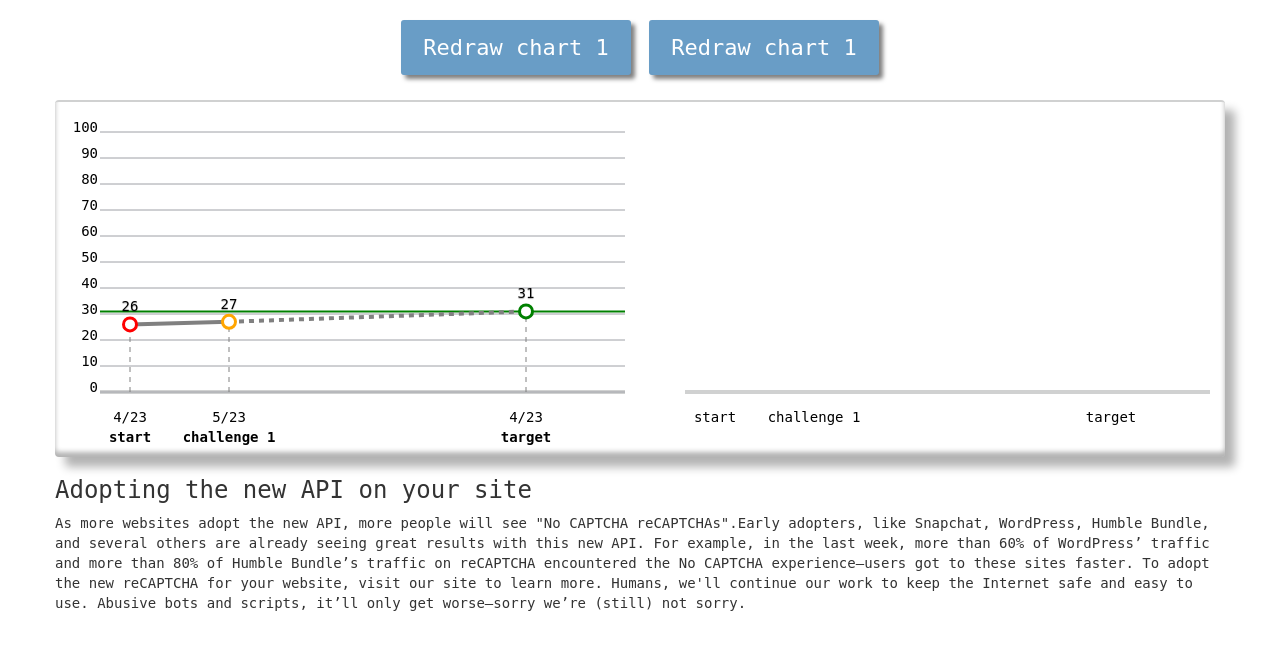
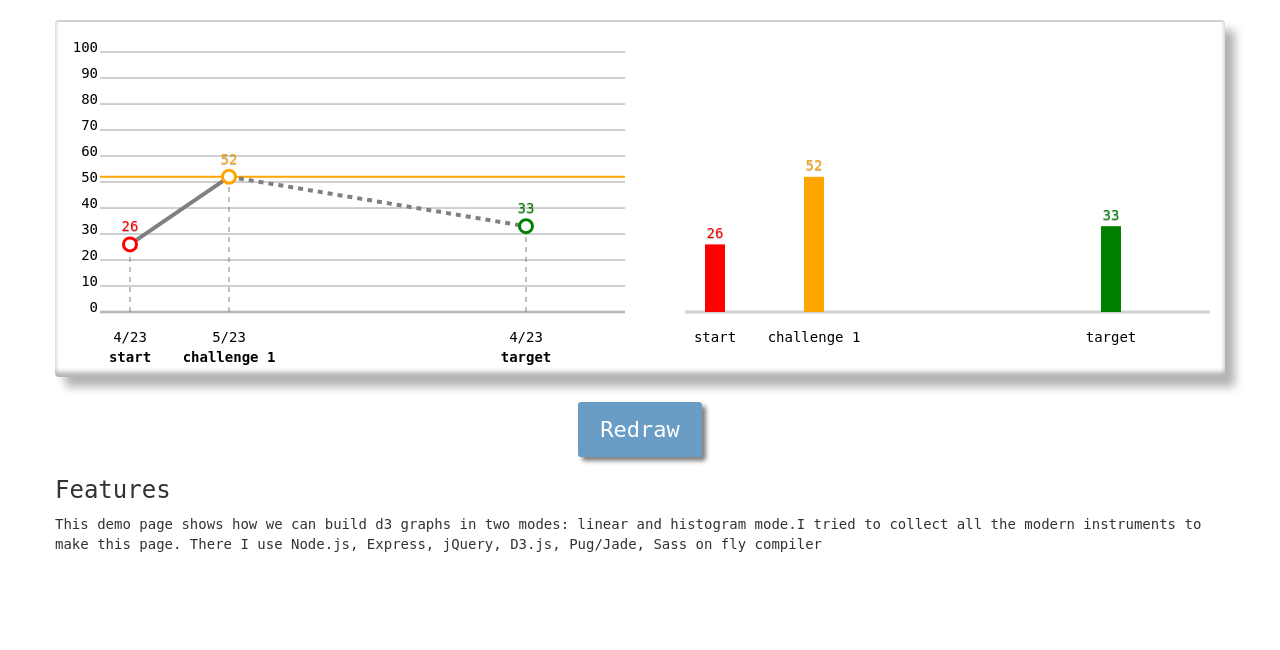
Before and after one commit to SteveBidenko/d3-charts-demo, a website: page site/view/index.pug in a window 1280 px wide. Drawn offline with nearby package versions, Linux system fonts and the light colour scheme; files that its build step writes are made by us from their sources.

Commit message:
Added histogram to the right div and added functionality synchronous redrawing of both graphs

```diff
--- a/package.json
+++ b/package.json
@@ -31,5 +31,8 @@
     "gulp-watch": "^4.3.8",
     "main-bower-files": "^2.13.1",
     "pug": "^2.0.0-beta3"
+  },
+  "devDependencies": {
+    "node-sass-middleware": "^0.9.8"
   }
 }
--- a/sass/_chart.scss
+++ b/sass/_chart.scss
@@ -11,7 +11,7 @@
   }
 
   line.lower-line {
-    stroke-width: 4;
+    stroke-width: 3;
   }
 
   line.extremum-line {
@@ -49,7 +49,6 @@
 
 .tipsy {
   font-family: $body-font;
-  color: #000;
   text-align: center;
   position: absolute;
   padding: 5px;
--- a/sass/_form.scss
+++ b/sass/_form.scss
@@ -1,8 +1,7 @@
 @import '_variables';
 
 .form-container {
-  text-rendering: geometricPrecision;
-  height: 80px;
+  margin-top: 25px;
   width: 100%;
   text-shadow: 0 1px 1px rgba(255,255,255,.5);
   text-align: center;
--- a/sass/app.scss
+++ b/sass/app.scss
@@ -30,7 +30,7 @@ body {
   //-webkit-tap-highlight-color: rgba(0,0,0,0);
   font-family: $body-font;
   //font-weight: 300;
-  //color: $color-9;
+  //border: yellow solid thin;
 }
 
 .content, [role="main"], div.popup {
--- a/site/js/app.js
+++ b/site/js/app.js
@@ -2,45 +2,53 @@
 (function($) {
     const
         h = 350,
+        dots = 5,
         margin = 30,
         duration = 1000,
-        label2 = ['start', 'challenge 1', '', '', 'target'],
+        values = [26, 52, 33],
+        bounds = [0, 100],
+        labels = ['start', 'challenge 1', '', '', 'target'],
+        colors = ['red', 'orange', 'green', 'green', 'green'],
         ease = 'cubic-out';
 
     var charts = [{
             htmlElement: '#chart-index',
-            dots: 5,
-            values: [26, 27, 31],
+            dots: dots,
+            values: values,
             label1X: ['4/23', '5/23', '', '', '4/23'],
-            label2X: label2,
-            titleColors: ['red', 'orange', 'green', 'green', 'green'],
-            bounds: [0, 100],
+            label2X: labels,
+            titleColors: colors,
+            bounds: bounds,
             type: 'linear',
             behavior: 'maximum'
         }, {
             htmlElement: '#chart-challenge',
-            dots: 5,
-            values: [43, 42, 41],
-            label1X: ['4/23', '5/23', '', '', '4/23'],
-            label2X: label2,
-            titleColors: ['black', 'blue', 'blue', 'blue', 'blue'],
-            bounds: [40, 50],
-            // type: 'linear',
+            dots: dots,
+            values: values,
+            label1X: labels,
+            label2X: [],
+            titleColors: colors,
+            bounds: bounds,
             type: 'histogram',
             behavior: 'minimum'
         }];
 
     $(document).ready(function() {
+        // var primaryChart = charts[0];
         charts.forEach(function(chart, idx) {
-            chart.w = $(chart.htmlElement).width();
-            chart.xRange = [0 + margin, chart.w - margin];
+            var $chartDiv = $(chart.htmlElement);
+            if ($chartDiv.length) {
+                chart.w = $chartDiv.width();
+                chart.xRange = [margin, chart.w - margin];
                 chart.x = d3.scale.linear().domain([0, chart.dots]).range(chart.xRange);
-            chart.yRange = [0 + margin, h - 2 * margin];
+                chart.yRange = [margin, h - 2 * margin];
                 chart.y = d3.scale.linear().domain(chart.bounds).range(chart.yRange);
                 chart.dataY = normalizeDataY(chart.values);
-            chart.idx = idx;
                 if (typeof chart[chart.type] === 'function') {
                     chart[chart.type]();
+                }
+            } else {
+                console.info('There is not any <div> with the id ' + chart.htmlElement + ' on the page');
             }
         });
         addListenerToButtons();
@@ -63,19 +71,48 @@
         var chart = this,
             x = chart.x,
             y = chart.y,
-            g, vis = d3.select(chart.htmlElement).select('svg#svg' + chart.idx).select('g');
-        console.log(chart);
+            dataY = chart.dataY,
+            g, vis = d3.select(chart.htmlElement).select('svg.charts').select('g');
         if (vis.empty()) {
             prepareDraw();
         }
+        g = chart.g;
+        console.log(dataY);
+        // Draw bars and tooltips
+        [0, 1, 4].forEach(function(dot) {
+            var barWidth = 20,
+                pointX = x(dot) + margin - barWidth / 2,
+                pointY = -1 * y(dataY[dot]);
+            // Draw a bar
+            g.append('rect')
+                .classed('bars dynamic', true)
+                .style('fill', chart.titleColors[dot])
+                .attr('width', barWidth)
+                .attr('x', pointX)
+                .attr('y', -margin)
+                .attr('height', 0)
+                .transition().duration(duration).ease(ease)
+                .attr('y', pointY)
+                .attr('height', -pointY - margin);
+            // Draw a tooltip
+            g.append('svg:text')
+                .attr('class', 'tipsy dynamic')
+                .attr('text-anchor', 'middle')
+                .style('fill', chart.titleColors[dot])
+                .text(dataY[dot])
+                .attr('x', pointX + barWidth / 2)
+                .attr('y', -margin)
+                .transition().duration(duration).ease(ease)
+                .attr('y', pointY - 6.5);
+        });
         // console.log('called histogram with the argument ', chart);
         // Draw base of the chart at start of the application
         function prepareDraw() {
-            var label2X = chart.label2X,
+            var labelX = chart.label1X,
                 xLabels,
                 vis = d3.select(chart.htmlElement)
                     .append('svg:svg')
-                    .attr('id', 'svg' + chart.idx)
+                    .classed('charts', true)
                     .attr('width', chart.w)
                     .attr('height', h);
             // console.log(chart);
@@ -92,7 +129,7 @@
             // X labels
             xLabels.append('svg:text')
                 .attr('class', 'xLabel')
-                .text(function(d, i) { return label2X[i - 1]; })
+                .text(function(d, i) { return labelX[i - 1]; })
                 .attr('x', function(d) { return x(d - 1) + margin; })
                 .attr('y', 0)
                 .attr('text-anchor', 'middle');
@@ -107,7 +144,7 @@
             extremum = chart.behavior == 'maximum' ? d3.max(dataY) : d3.min(dataY),
             extremumNumber = dataY.indexOf(extremum),
             extremumLine = -1 * y(extremum),
-            g, vis = d3.select(chart.htmlElement).select('svg#svg' + chart.idx).select('g');
+            g, vis = d3.select(chart.htmlElement).select('svg.charts').select('g');
 
         // console.log(y(0));
         if (vis.empty()) {
@@ -170,6 +207,7 @@
             g.append('svg:text')
                 .attr('class', 'tipsy dynamic')
                 .attr('text-anchor', 'middle')
+                .style('fill', chart.titleColors[dot])
                 .text(dataY[dot])
                 .attr('x', pointX)
                 .attr('y', 0)
@@ -183,7 +221,7 @@
                 xLabels,
                 vis = d3.select(chart.htmlElement)
                     .append('svg:svg')
-                    .attr('id', 'svg' + chart.idx)
+                    .classed('charts', true)
                     .attr('width', chart.w)
                     .attr('height', h);
 
@@ -247,20 +285,21 @@
 
     function addListenerToButtons() {
         $('div.form-container button').on('click', function(button) {
-            var id = $(button.target).attr('id').split('-'),
-                num = id[1] ? id[1] : 0,
-                chart = charts[num];
+            var selector = 'svg.charts ',
+                newData = generateOtherData(bounds, values.length);
             // removeChart(num);
-            d3.selectAll('#svg' + num + ' circle.dynamic')
+            d3.selectAll(selector + 'circle.dynamic')
                 .transition().duration(duration).ease(ease)
                 .attr('cy', 0)
                 .attr('r', 0)
                 .remove();
-            d3.selectAll('#svg' + num + ' line.dynamic, #svg' + num + ' text.dynamic').remove();
-            chart.dataY = generateOtherData(chart.bounds, chart.values.length);
+            d3.selectAll(selector + 'line.dynamic, ' + selector + 'text.dynamic, ' + selector + 'rect.dynamic').remove();
+            charts.forEach(function(chart) {
+                chart.dataY = newData;
                 if (typeof chart[chart.type] === 'function') {
                     chart[chart.type]();
                 }
+            });
             button.preventDefault();
         });
     }
--- a/site/view/index.pug
+++ b/site/view/index.pug
@@ -8,24 +8,24 @@ html(lang="en")
         link(rel="stylesheet", href="/css/app.css")
     body
         h1.page-title #{pageTitle}
-        div.container
-            div.row
-                div.form-container
-                    button#redraw-0(value="random") Redraw chart 1
-                    button#redraw-1(value="random") Redraw chart 1
-            div#entity-chart.row
-                div#chart-index.col-md-6
-                div#chart-challenge.col-md-6
-            div.popup
-        div.container
-            div.row.description
-                h3 Adopting the new API on your site
-                p As more websites adopt the new API, more people will see "No CAPTCHA reCAPTCHAs".
-                    | Early adopters, like Snapchat, WordPress, Humble Bundle, and several others are already seeing great results with this
-                    | new API. For example, in the last week, more than 60% of WordPress’ traffic and more than 80% of Humble Bundle’s traffic
-                    | on reCAPTCHA encountered the No CAPTCHA experience—users got to these sites faster. To adopt the new reCAPTCHA for your
-                    | website, visit our site to learn more. Humans, we'll continue our work to keep the Internet safe and easy to use.
-                    | Abusive bots and scripts, it’ll only get worse—sorry we’re (still) not sorry.
+        section
+            div.container
+                div#entity-chart.row
+                    div#chart-index.col-md-6
+                    div#chart-challenge.col-md-6
+                div.popup
+        section
+            div.container
+                div.row
+                    div.form-container
+                        //- button#redraw-0(value="random", title="Redraw left chart") Left
+                        //- button#redraw-1(value="random", title="Redraw right chart") Right
+                        button#redraw(value="random", title="Redraw the both charts") Redraw
+                div.row.description
+                    h3 Features
+                    p This demo page shows how we can build d3 graphs in two modes: linear and histogram mode.
+                        | I tried to collect all the modern instruments to make this page.
+                        | There I use Node.js, Express, jQuery, D3.js, Pug/Jade, Sass on fly compiler
         //- script(type="text/javascript", src="//cdnjs.cloudflare.com/ajax/libs/jquery/2.2.4/jquery.min.js").
         script(type="text/javascript", src="lib/jquery.min.js").
         //- script(type="text/javascript", src="http://d3js.org/d3.v3.min.js").
```
Also changed, not shown: index.js (+13 -1 lines). Lines whose indentation alone changed are shown as unchanged.
